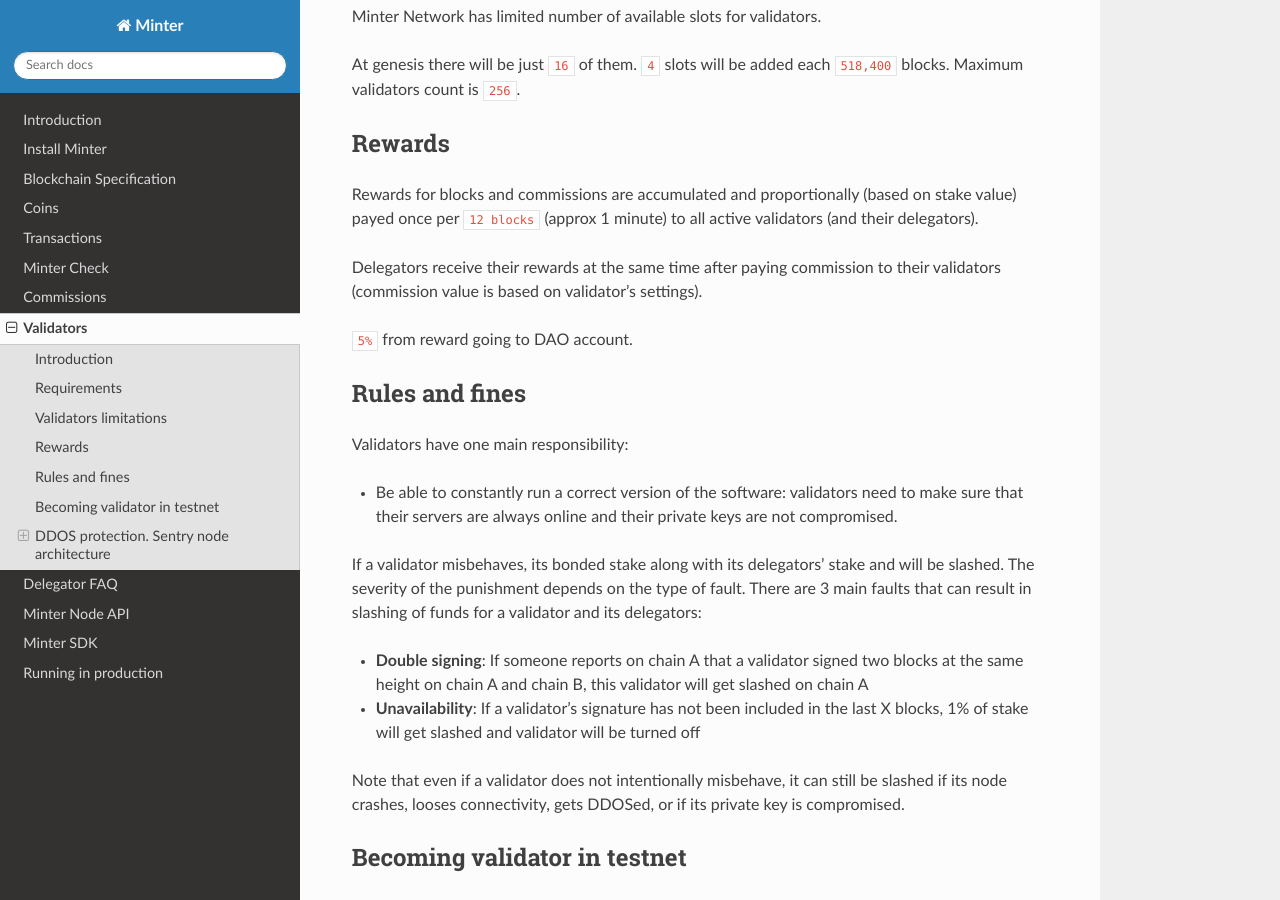
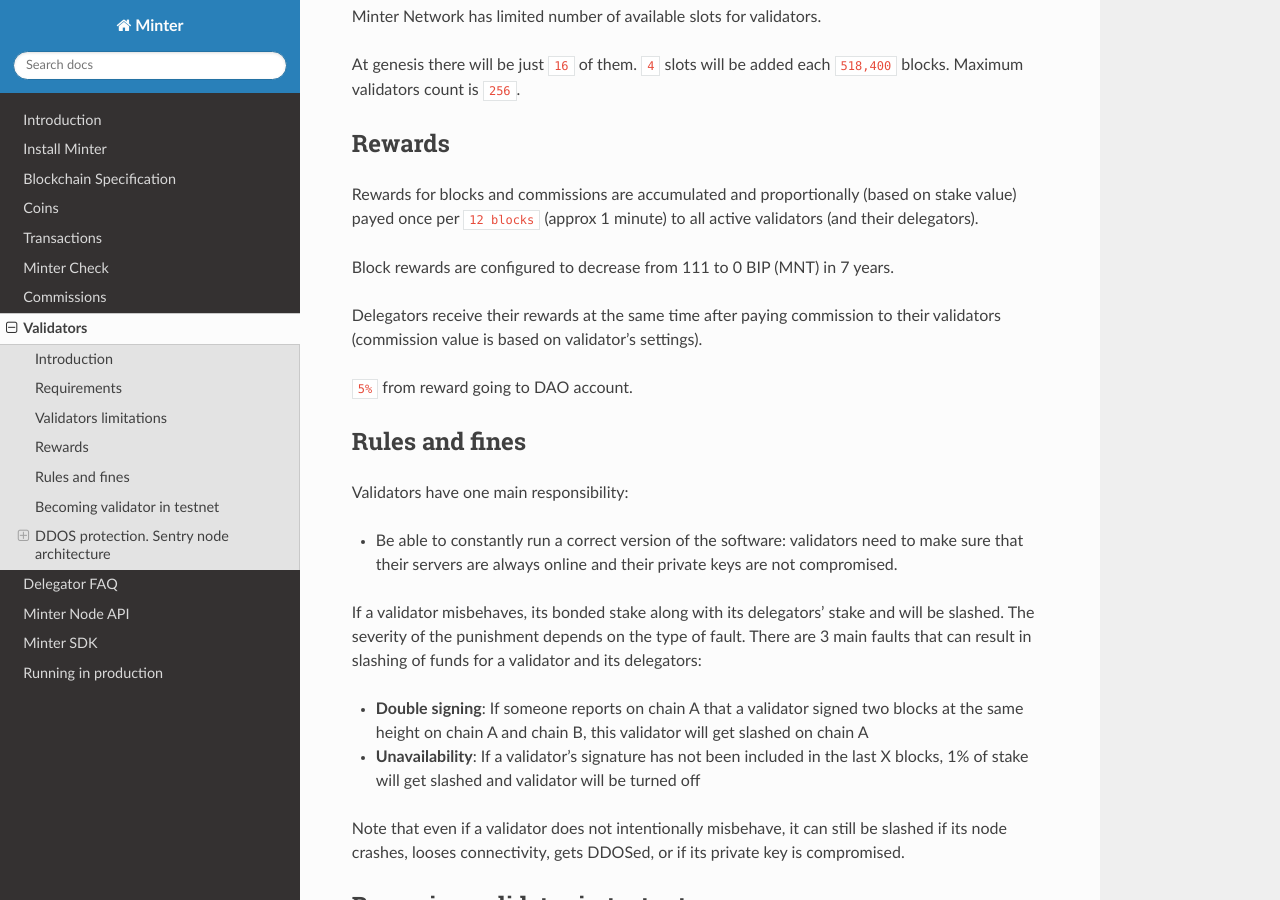
Before and after one commit to MinterTeam/minter-go-node, a Sphinx documentation site: the page built from docs/validators.rst, in a window 1280 px wide and 900 px high, scrolled down 995 px. Built offline with Sphinx 7.4.7 and the Read the Docs theme 2.0.0, drawn with Linux system fonts in a browser that asks for light colours.

Commit message:
add block rewards info

```diff
--- a/docs/validators.rst
+++ b/docs/validators.rst
@@ -48,6 +48,8 @@
 
 Rewards for blocks and commissions are accumulated and proportionally (based on stake value)
 payed once per ``12 blocks`` (approx 1 minute) to all active validators (and their delegators).
+
+Block rewards are configured to decrease from 111 to 0 BIP (MNT) in 7 years.
 
 Delegators receive their rewards at the same time after paying commission to their validators
 (commission value is based on validator's settings).
```
